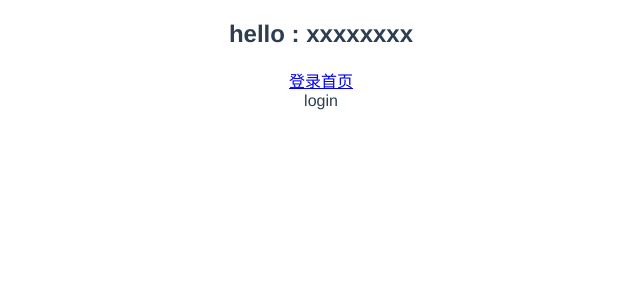
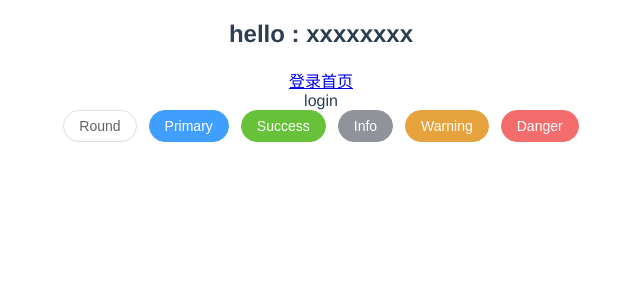
Before and after one commit to CookiesEason/vue-ts-cms, a Vue app: page /#/login in a window 1280 px wide. Shown: the top 300 px of the page, without its empty margins (319-959 px from the left). Built offline with nearby package versions, Linux system fonts and the light colour scheme.

Commit message:
feat: add element-plus

```diff
--- a/package.json
+++ b/package.json
@@ -12,6 +12,7 @@
   },
   "dependencies": {
     "core-js": "^3.8.3",
+    "element-plus": "^2.2.2",
     "vue": "^3.2.13",
     "vue-router": "^4.0.3",
     "vuex": "^4.0.0"
--- /dev/null
+++ b/src/global/index.ts
@@ -0,0 +1,8 @@
+import { App } from 'vue';
+import registerElement from './register-element';
+
+export default {
+  install(app: App) {
+    app.use(registerElement);
+  },
+};
--- /dev/null
+++ b/src/global/register-element.ts
@@ -0,0 +1,13 @@
+import { App } from 'vue';
+import { ElButton, ElForm, ElFormItem } from 'element-plus';
+import 'element-plus/dist/index.css';
+
+const components = [ElButton, ElForm, ElFormItem];
+
+export default {
+  install(app: App) {
+    for (const component of components) {
+      app.component(component.name, component);
+    }
+  },
+};
--- a/src/main.ts
+++ b/src/main.ts
@@ -2,5 +2,6 @@ import { createApp } from 'vue';
 import App from './App.vue';
 import router from './router';
 import store from './store';
+import register from './global';
 
-createApp(App).use(router).use(store).mount('#app');
+createApp(App).use(register).use(router).use(store).mount('#app');
--- a/src/views/login/LoginView.vue
+++ b/src/views/login/LoginView.vue
@@ -1,7 +1,13 @@
 <template>
   <div>login</div>
+  <el-button round>Round</el-button>
+  <el-button type="primary" round>Primary</el-button>
+  <el-button type="success" round>Success</el-button>
+  <el-button type="info" round>Info</el-button>
+  <el-button type="warning" round>Warning</el-button>
+  <el-button type="danger" round>Danger</el-button>
 </template>
 
-<script lang="ts"></script>
+<script setup lang="ts"></script>
 
 <style scoped></style>
```
Also changed, not shown: 2 other files (tests, documents, lock files or other folders).
